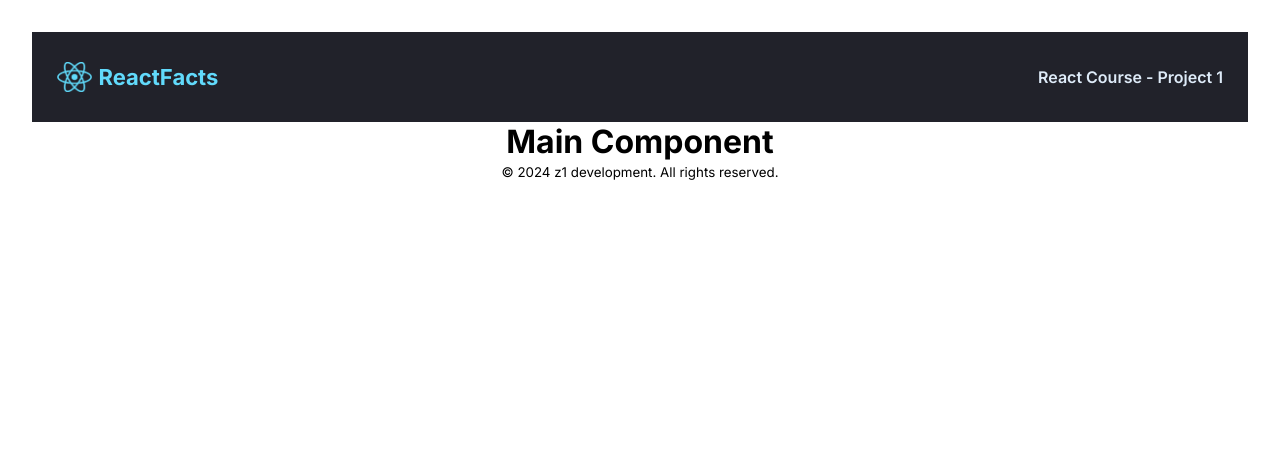
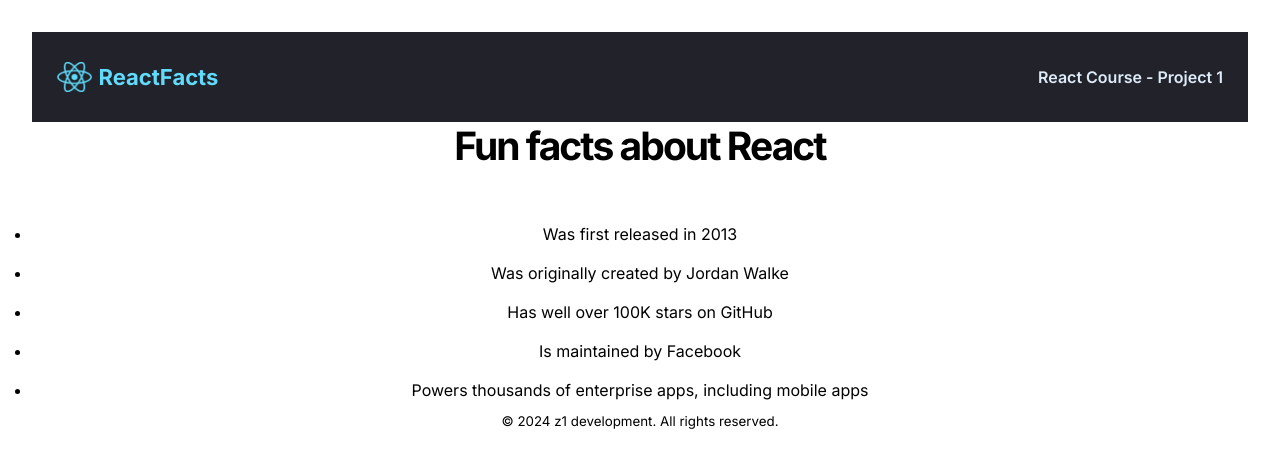
Before and after one commit to jhn322/react-facts, a React (Vite) app: page / in a window 1280 px wide. Shown: the top 468 px of the page. Built offline with nearby package versions, Linux system fonts and the light colour scheme.

Commit message:
main component text and styling

```diff
--- a/src/MainContent.jsx
+++ b/src/MainContent.jsx
@@ -2,9 +2,16 @@
 
 const MainContent = () => {
   return (
-    <div>
-      <h1>Main Component</h1>
-    </div>
+    <main>
+      <h1 className="main-title">Fun facts about React</h1>
+      <ul className="main-facts">
+        <li>Was first released in 2013</li>
+        <li>Was originally created by Jordan Walke</li>
+        <li>Has well over 100K stars on GitHub</li>
+        <li>Is maintained by Facebook</li>
+        <li>Powers thousands of enterprise apps, including mobile apps</li>
+      </ul>
+    </main>
   );
 };
 
--- a/src/index.css
+++ b/src/index.css
@@ -34,3 +34,24 @@
   height: 30px;
   margin-right: 7px;
 }
+
+.main {
+  padding: 57px 27px;
+  color: #fff;
+}
+
+.main-title {
+  margin: 0;
+  font-size: 39px;
+  letter-spacing: -0.05em;
+}
+
+.main-facts {
+  margin-top: 46px;
+  /* max-width: 400px; */
+}
+
+.main-facts > li {
+  line-height: 19px;
+  padding-block: 10px;
+}
```
